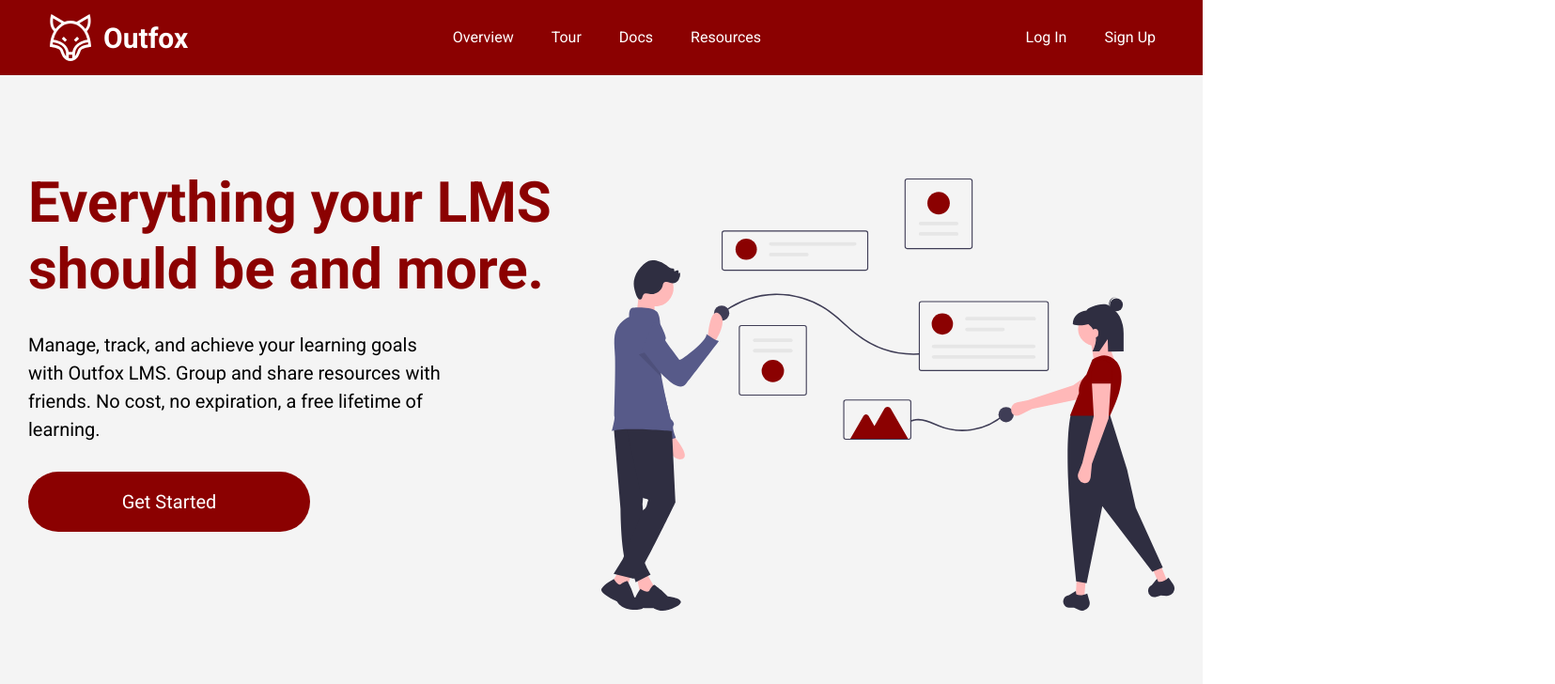
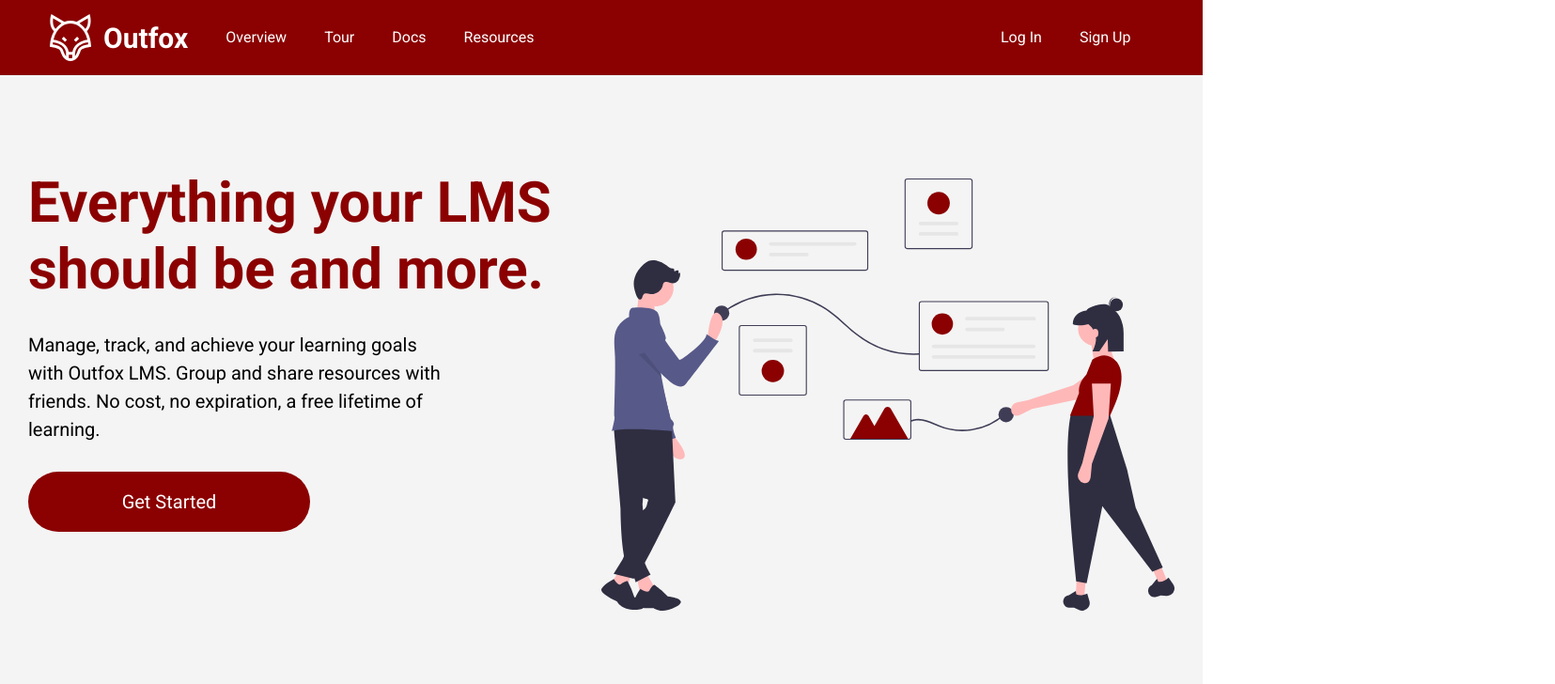
Before and after one commit to briangormanly/outfox, a React (Create React App) app in the folder client/: page / in a window 1280 px wide. Shown: the top 728 px of the page at 94% size, 1655 px wide, since content can reach past the window. Built offline with nearby package versions, Linux system fonts and the light colour scheme.

Commit message:
Moved nav items to the left, text changes in footer

```diff
--- a/client/src/components/HomeNavbar/HomeNavbar.elements.js
+++ b/client/src/components/HomeNavbar/HomeNavbar.elements.js
@@ -27,10 +27,18 @@ export const Nav = styled.nav`
 export const NavContainer = styled(Container)`
   display: flex;
   position: relative;
-  justify-content: space-between;
   align-items: center;
   height: 8rem;
   max-width: 1600px;
+`;
+
+export const NavContainer2 = styled(Container)`
+  display: flex;
+  position: relative;
+  align-items: left;
+  justify-content: space-between;
+  height: 8rem;
+  left: 375px;
 `;
 
 export const LogoContainer = styled.div`
--- a/client/src/components/HomeNavbar/HomeNavbar.jsx
+++ b/client/src/components/HomeNavbar/HomeNavbar.jsx
@@ -6,6 +6,7 @@ import { ReactComponent as Logo } from '../../assets/fox-unfilled.svg';
 import {
 	Nav,
 	NavContainer,
+	NavContainer2,
 	LogoContainer,
 	LogoText,
 	LinkContainer,
@@ -48,6 +49,8 @@ const HomeNavbar = () => {
 						<NavLink to="/">Resources</NavLink>
 					</NavItem>
 				</LinkContainer>
+			</NavContainer>
+			<NavContainer2>
 				<LinkContainer>
 					<NavItem>
 						<NavLink to="/signin">Log In</NavLink>
@@ -79,7 +82,7 @@ const HomeNavbar = () => {
 						<MobileButton to="/signup">Sign Up</MobileButton>
 					</MobileItem>
 				</MobileMenu>
-			</NavContainer>
+			</NavContainer2>
 		</Nav>
 	);
 };
--- a/client/src/pages/HomePage/HomePage.data.js
+++ b/client/src/pages/HomePage/HomePage.data.js
@@ -81,5 +81,5 @@ export const footerObject = {
 		}
 	],
 	trademark :
-		' 2020 Outfox. Marist Fall Capping & Brian Gormanly. All rights reserved'
+		' 2020-2021 Outfox. Marist Fall Capping & Brian Gormanly. All rights reserved'
 };
```
